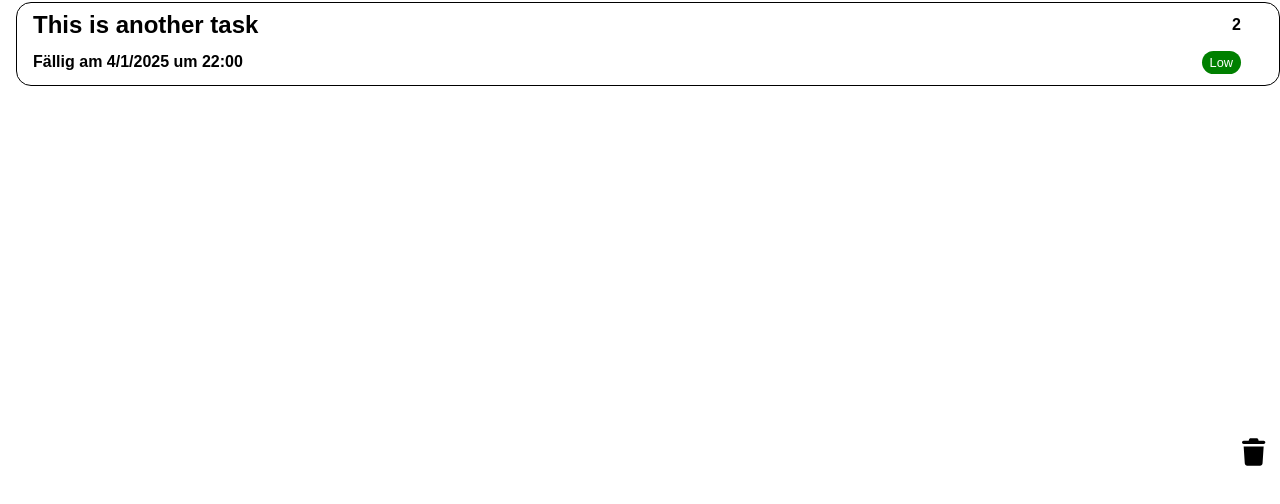
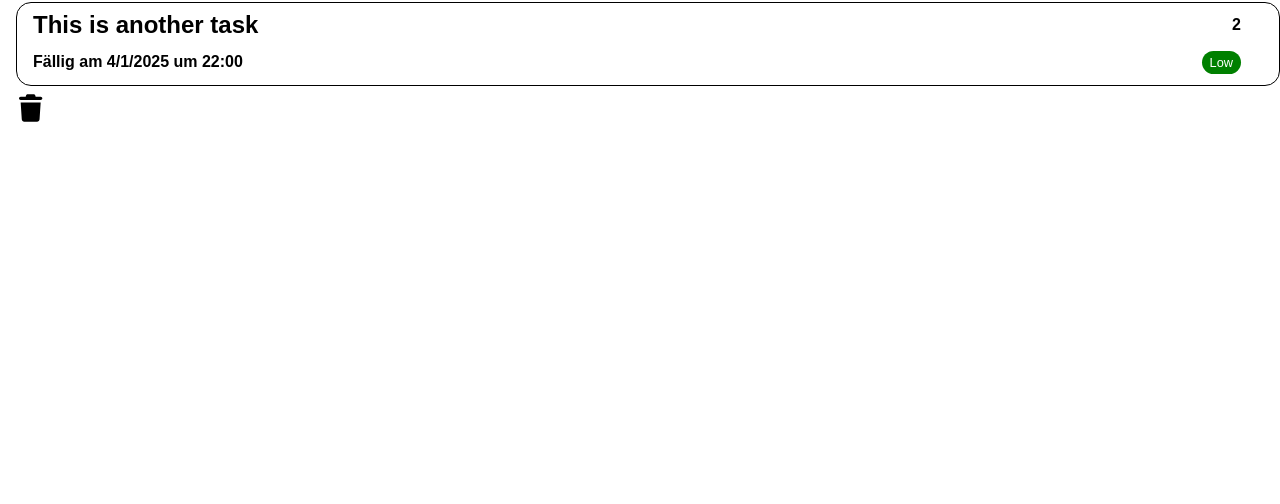
Before and after one commit to keckamreck/backendbanditen, a Next.js app: page /archive/1 in a window 1280 px wide. Shown: the part 293-797 px from the top of the page. Built offline with nearby package versions, Linux system fonts and the light colour scheme.

Commit message:
Reduce Button component rigidity

```diff
--- a/src/app/_components/button.module.css
+++ b/src/app/_components/button.module.css
@@ -2,11 +2,3 @@
   border: 0;
   background: none;
 }
-
-.buttonDelete {
-  border: 0;
-  background: none;
-  position: fixed;
-  right: 4px;
-  bottom: 40px;
-}
--- a/src/app/_components/button.tsx
+++ b/src/app/_components/button.tsx
@@ -1,15 +1,15 @@
 "use client";
 
-import { FontAwesomeIcon } from "@fortawesome/react-fontawesome";
-import { faTrash } from "@fortawesome/free-solid-svg-icons";
-import { ButtonHTMLAttributes } from "react";
+import { FontAwesomeIcon } from '@fortawesome/react-fontawesome';
+import { faTrash } from '@fortawesome/free-solid-svg-icons';
+import { ButtonHTMLAttributes } from 'react';
 import styles from './button.module.css'
 
 type ButtonProps = ButtonHTMLAttributes<HTMLButtonElement>;
 
 export function DeleteButton(props: ButtonProps) {
   return (
-    <button id="delete-button" type="button" onClick={props.onClick} className={styles.buttonDelete}>
+    <button id="delete-button" type="button" onClick={props.onClick} className={`${styles.button} ${props.className}`}>
       <FontAwesomeIcon size="2x" icon={faTrash}/>
     </button>
   );
```
